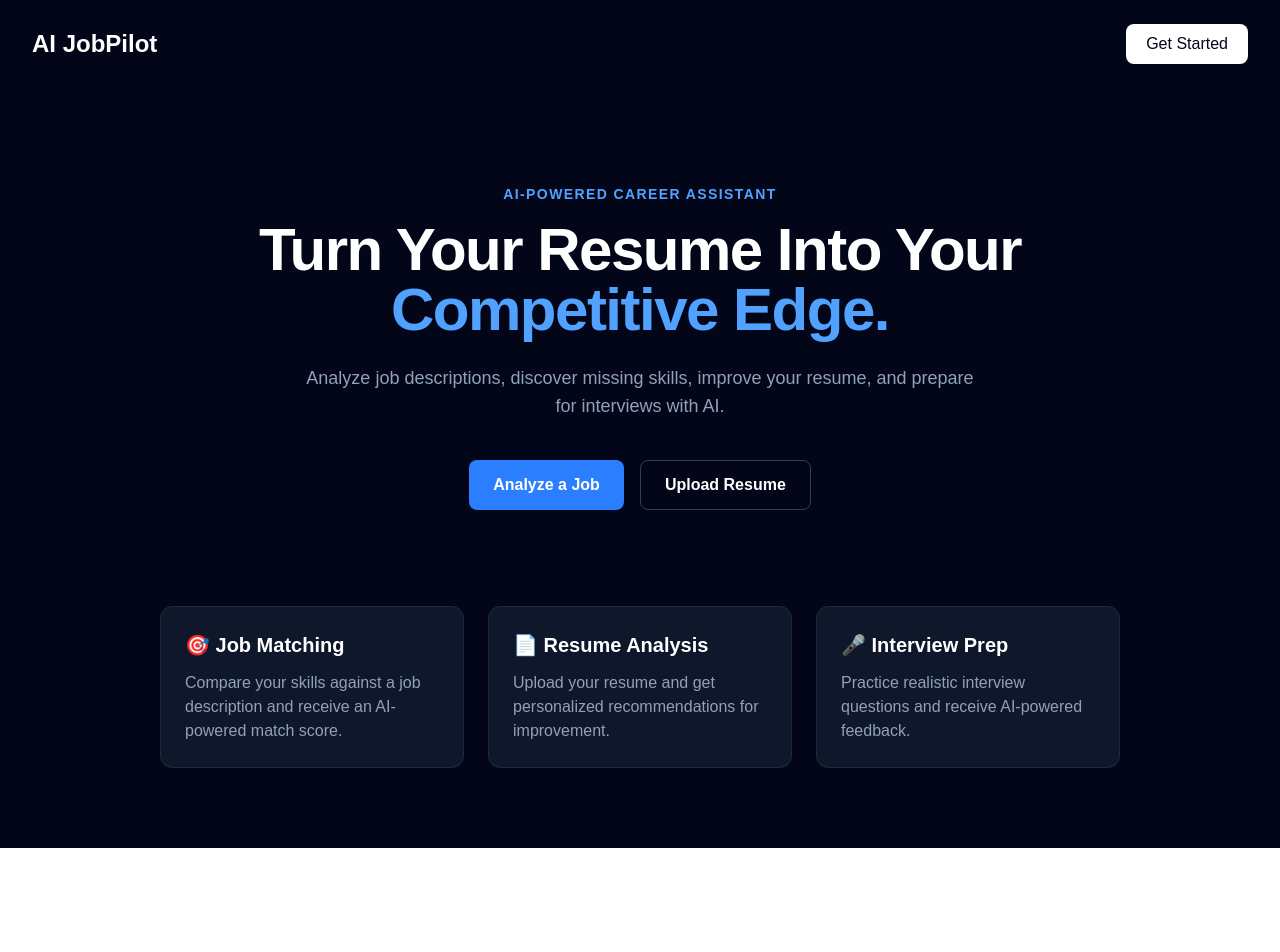
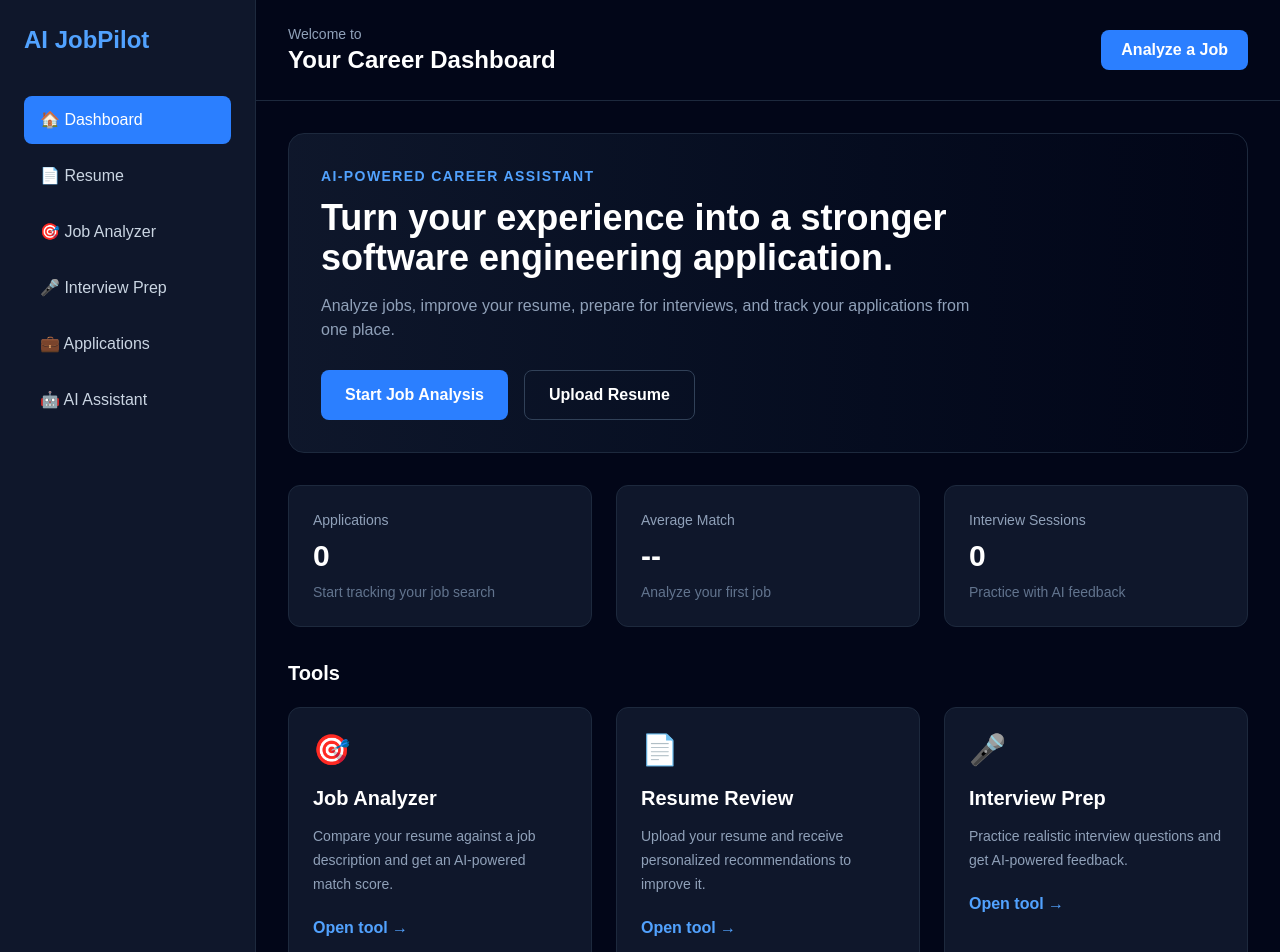
Before and after one commit to trinityray02/ai-jobpilot, a Next.js app: page / in a window 1280 px wide. Shown: the top 952 px of the page. Before the commit the page ends 848 px from the top, so only its background shows below. Built offline with nearby package versions, Linux system fonts and the light colour scheme.

Commit message:
Build AI JobPilot dashboard

```diff
--- a/app/page.tsx
+++ b/app/page.tsx
@@ -1,76 +1,172 @@
+const features = [
+  {
+    title: "Job Analyzer",
+    description:
+      "Compare your resume against a job description and get an AI-powered match score.",
+    icon: "🎯",
+  },
+  {
+    title: "Resume Review",
+    description:
+      "Upload your resume and receive personalized recommendations to improve it.",
+    icon: "📄",
+  },
+  {
+    title: "Interview Prep",
+    description:
+      "Practice realistic interview questions and get AI-powered feedback.",
+    icon: "🎤",
+  },
+];
+
 export default function Home() {
   return (
     <main className="min-h-screen bg-slate-950 text-white">
-      <nav className="flex items-center justify-between px-8 py-6">
-        <h1 className="text-2xl font-bold">
+      <div className="flex min-h-screen">
+        <aside className="hidden w-64 border-r border-slate-800 bg-slate-900 p-6 md:block">
+          <h1 className="mb-10 text-2xl font-bold text-blue-400">
             AI JobPilot
           </h1>
 
-        <button className="rounded-lg bg-white px-5 py-2 font-medium text-slate-950">
-          Get Started
+          <nav className="space-y-2">
+            <a
+              href="#"
+              className="block rounded-lg bg-blue-500 px-4 py-3 font-medium"
+            >
+              🏠 Dashboard
+            </a>
+
+            <a
+              href="#"
+              className="block rounded-lg px-4 py-3 text-slate-300 hover:bg-slate-800"
+            >
+              📄 Resume
+            </a>
+
+            <a
+              href="#"
+              className="block rounded-lg px-4 py-3 text-slate-300 hover:bg-slate-800"
+            >
+              🎯 Job Analyzer
+            </a>
+
+            <a
+              href="#"
+              className="block rounded-lg px-4 py-3 text-slate-300 hover:bg-slate-800"
+            >
+              🎤 Interview Prep
+            </a>
+
+            <a
+              href="#"
+              className="block rounded-lg px-4 py-3 text-slate-300 hover:bg-slate-800"
+            >
+              💼 Applications
+            </a>
+
+            <a
+              href="#"
+              className="block rounded-lg px-4 py-3 text-slate-300 hover:bg-slate-800"
+            >
+              🤖 AI Assistant
+            </a>
+          </nav>
+        </aside>
+
+        <section className="flex-1">
+          <header className="flex items-center justify-between border-b border-slate-800 px-8 py-6">
+            <div>
+              <p className="text-sm text-slate-400">Welcome to</p>
+              <h2 className="text-2xl font-bold">Your Career Dashboard</h2>
+            </div>
+
+            <button className="rounded-lg bg-blue-500 px-5 py-2 font-semibold hover:bg-blue-600">
+              Analyze a Job
             </button>
-      </nav>
+          </header>
 
-      <section className="mx-auto max-w-5xl px-8 py-24 text-center">
-        <p className="mb-4 text-sm font-semibold uppercase tracking-widest text-blue-400">
+          <div className="p-8">
+            <section className="rounded-2xl border border-slate-800 bg-gradient-to-r from-slate-900 to-slate-950 p-8">
+              <p className="mb-3 text-sm font-semibold uppercase tracking-widest text-blue-400">
                 AI-Powered Career Assistant
               </p>
 
-        <h2 className="text-5xl font-bold tracking-tight md:text-6xl">
-          Turn Your Resume Into Your
-          <span className="text-blue-400"> Competitive Edge.</span>
-        </h2>
+              <h3 className="max-w-3xl text-4xl font-bold">
+                Turn your experience into a stronger software engineering
+                application.
+              </h3>
 
-        <p className="mx-auto mt-6 max-w-2xl text-lg text-slate-400">
-          Analyze job descriptions, discover missing skills,
-          improve your resume, and prepare for interviews with AI.
+              <p className="mt-4 max-w-2xl text-slate-400">
+                Analyze jobs, improve your resume, prepare for interviews, and
+                track your applications from one place.
               </p>
 
-        <div className="mt-10 flex justify-center gap-4">
+              <div className="mt-7 flex flex-wrap gap-4">
                 <button className="rounded-lg bg-blue-500 px-6 py-3 font-semibold hover:bg-blue-600">
-            Analyze a Job
+                  Start Job Analysis
                 </button>
 
-          <button className="rounded-lg border border-slate-700 px-6 py-3 font-semibold hover:bg-slate-900">
+                <button className="rounded-lg border border-slate-700 px-6 py-3 font-semibold hover:bg-slate-800">
                   Upload Resume
                 </button>
               </div>
             </section>
 
-      <section className="mx-auto grid max-w-5xl gap-6 px-8 pb-20 md:grid-cols-3">
+            <section className="mt-8 grid gap-6 md:grid-cols-3">
               <div className="rounded-xl border border-slate-800 bg-slate-900 p-6">
-          <h3 className="text-xl font-semibold">
-            🎯 Job Matching
-          </h3>
-
-          <p className="mt-3 text-slate-400">
-            Compare your skills against a job description
-            and receive an AI-powered match score.
+                <p className="text-sm text-slate-400">Applications</p>
+                <p className="mt-2 text-3xl font-bold">0</p>
+                <p className="mt-2 text-sm text-slate-500">
+                  Start tracking your job search
                 </p>
               </div>
 
               <div className="rounded-xl border border-slate-800 bg-slate-900 p-6">
-          <h3 className="text-xl font-semibold">
-            📄 Resume Analysis
-          </h3>
-
-          <p className="mt-3 text-slate-400">
-            Upload your resume and get personalized
-            recommendations for improvement.
+                <p className="text-sm text-slate-400">Average Match</p>
+                <p className="mt-2 text-3xl font-bold">--</p>
+                <p className="mt-2 text-sm text-slate-500">
+                  Analyze your first job
                 </p>
               </div>
 
               <div className="rounded-xl border border-slate-800 bg-slate-900 p-6">
-          <h3 className="text-xl font-semibold">
-            🎤 Interview Prep
-          </h3>
-
-          <p className="mt-3 text-slate-400">
-            Practice realistic interview questions and
-            receive AI-powered feedback.
+                <p className="text-sm text-slate-400">Interview Sessions</p>
+                <p className="mt-2 text-3xl font-bold">0</p>
+                <p className="mt-2 text-sm text-slate-500">
+                  Practice with AI feedback
                 </p>
               </div>
             </section>
+
+            <section className="mt-8">
+              <h3 className="mb-5 text-xl font-bold">Tools</h3>
+
+              <div className="grid gap-6 md:grid-cols-3">
+                {features.map((feature) => (
+                  <div
+                    key={feature.title}
+                    className="rounded-xl border border-slate-800 bg-slate-900 p-6 transition hover:-translate-y-1 hover:border-blue-500"
+                  >
+                    <div className="text-3xl">{feature.icon}</div>
+
+                    <h4 className="mt-4 text-xl font-semibold">
+                      {feature.title}
+                    </h4>
+
+                    <p className="mt-3 text-sm leading-6 text-slate-400">
+                      {feature.description}
+                    </p>
+
+                    <button className="mt-5 font-semibold text-blue-400 hover:text-blue-300">
+                      Open tool →
+                    </button>
+                  </div>
+                ))}
+              </div>
+            </section>
+          </div>
+        </section>
+      </div>
     </main>
   );
 }
```
Lines whose indentation alone changed are shown as unchanged.
